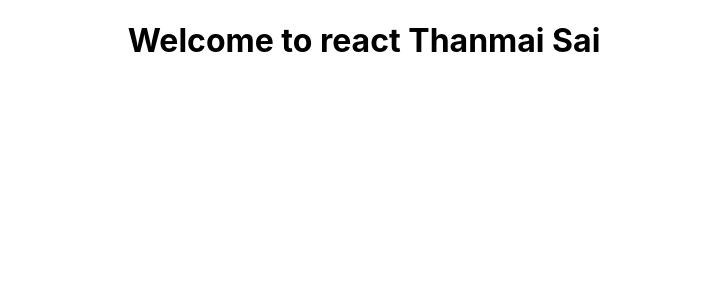
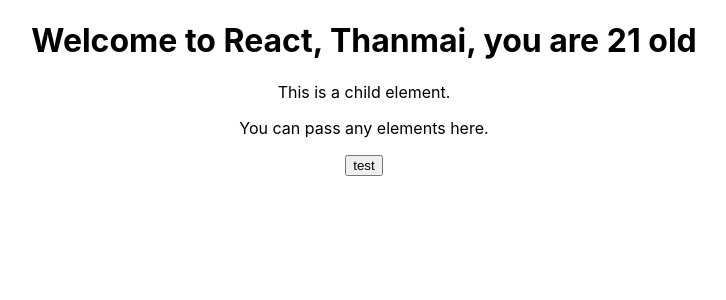
Before and after one commit to thanmaisai-asc/React, a React (Create React App) app in the folder prj1/: page / in a window 1280 px wide. Shown: the top 300 px of the page, without its empty margins (276-1002 px from the left). Built offline with nearby package versions, Linux system fonts and the light colour scheme.

Commit message:
passing child as props

```diff
--- a/prj1/src/App.js
+++ b/prj1/src/App.js
@@ -1,12 +1,15 @@
 import React from 'react';
-import logo from './logo.svg';
 import './App.css';
 import Greet from './components/greet';
 
 function App() {
   return (
     <div className="App">
-      <Greet name="Thanmai Sai" />
+     <Greet name="Thanmai" age="21">
+        <p>This is a child element.</p>
+        <p>You can pass any elements here.</p>
+        <button>test</button>
+      </Greet>
     </div>
   );
 }
--- a/prj1/src/components/greet.js
+++ b/prj1/src/components/greet.js
@@ -1,7 +1,11 @@
 import React from 'react';
 
 export default function Greet(props) {
+    console.log(props);
     return (
-        <h1>Welcome to react {props.name}</h1>
+        <div>
+            <h1>Welcome to React, {props.name}, you are {props.age} old</h1>
+            <div>{props.children}</div>
+        </div>
     );
 }
```
